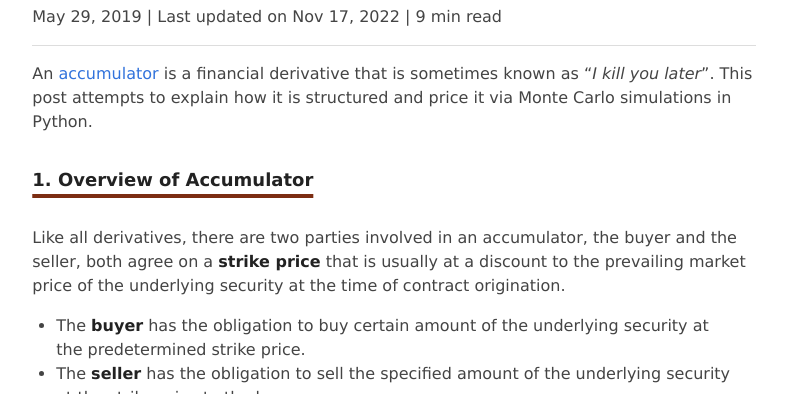
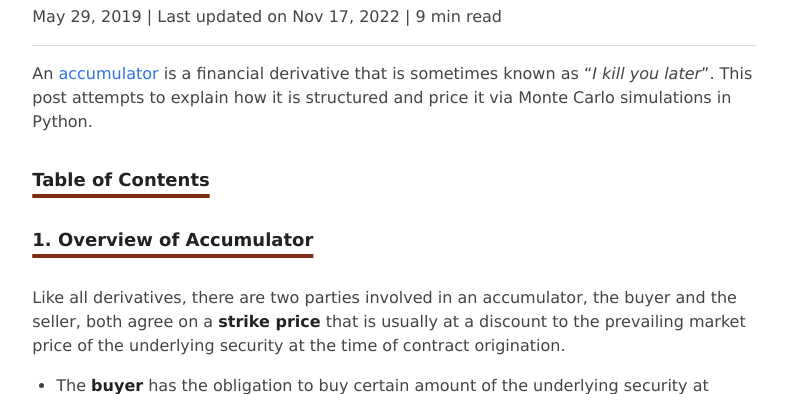
Before and after one commit to mgao6767/adriangao, an Astro site: page /posts/accumulator-option-pricing in a window 1280 px wide. Shown: the part 729-1123 px from the top of the page, without its empty margins (246-1033 px from the left). Built offline with nearby package versions, Linux system fonts and the light colour scheme; Astro itself is replaced by a stand-in of ours; some packages are replaced by stand-ins of ours.

Commit message:
feat(*): table of contents

```diff
--- a/astro.config.mjs
+++ b/astro.config.mjs
@@ -8,6 +8,7 @@ import remarkMath from 'remark-math'
 import rehypeKatex from 'rehype-katex'
 import remarkPrism from 'remark-prism'
 import { remarkReadingTime } from './src/plugins/remark-reading-time.mjs'
+import remarkToc from 'remark-toc'
 
 // https://astro.build/config
 export default defineConfig({
@@ -22,6 +23,7 @@ export default defineConfig({
   markdown: {
     // extendDefaultPlugins: true,
     remarkPlugins: [
+      [remarkToc, { tight: true, ordered: false }],
       remarkMath,
       remarkGfm,
       remarkReadingTime,
--- a/package.json
+++ b/package.json
@@ -33,6 +33,7 @@
     "remark-gfm": "^3.0.1",
     "remark-math": "^5.1.1",
     "remark-prism": "^1.3.6",
+    "remark-toc": "^8.0.1",
     "tailwindcss": "^3.1.8"
   },
   "devDependencies": {
--- a/src/pages/posts/accumulator-option-pricing.md
+++ b/src/pages/posts/accumulator-option-pricing.md
@@ -10,6 +10,8 @@ tags:
 ---
 
 An [accumulator](https://en.wikipedia.org/wiki/Accumulator_(structured_product)) is a financial derivative that is sometimes known as "*I kill you later*". This post attempts to explain how it is structured and price it via Monte Carlo simulations in Python.
+
+## Table of Contents
 
 ## 1. Overview of Accumulator
 
--- a/src/pages/posts/bloomberg-bquant.md
+++ b/src/pages/posts/bloomberg-bquant.md
@@ -5,6 +5,8 @@ pubDate: May 22, 2020
 ---
 
 Bloomberg is developing a new function in the Terminal, called BQuant, BQNT<GO>, under the Bloomberg Anywhere license. I happen to be able to test it thanks to a fund manager and find it could be a future way of using Bloomberg Terminal.
+
+## Table of Contents
 
 ## Background
 
--- a/src/pages/posts/centrifuge-problem.mdx
+++ b/src/pages/posts/centrifuge-problem.mdx
@@ -28,6 +28,8 @@ Another example: balanced 20-hole centrifuge
 ![20-hole-centrifuge](/images/centrifuge/20-hole-centrifuge.svg)
 
 Below is my attempt to programmatically answer the centrifuge problem.
+
+## Table of Contents
 
 ## Method 1: Naïve DFS
 
--- a/src/pages/posts/compute-weekly-return-from-daily-crsp-data.mdx
+++ b/src/pages/posts/compute-weekly-return-from-daily-crsp-data.mdx
@@ -15,6 +15,8 @@ incorrectly and correctly.
   solution](#2-group-using-aligned-dates-fast-version-with-caveat) is the very
   last code block of this post.
 </Aside>
+
+## Table of Contents
 
 ## **INCORRECT** ways
 
--- a/src/pages/posts/firm-historical-headquarter-state-from-10k.mdx
+++ b/src/pages/posts/firm-historical-headquarter-state-from-10k.mdx
@@ -18,6 +18,8 @@ To resolve this issue, an effective way is to use the firm's historical SEC fili
   [corrected_hist_state_1969_2018.dta.zip](/data/download/corrected_hist_state_1969_2018.dta.zip)
   (1MB).
 </Aside>
+
+## Table of Contents
 
 ## Do I have to use SEC filings?
 
--- a/src/pages/posts/merger_acquisition_deals_from_sdc_platinum.md
+++ b/src/pages/posts/merger_acquisition_deals_from_sdc_platinum.md
@@ -13,6 +13,8 @@ This post documents the steps of downloading M&A deals from the SDC Platinum dat
 * the target is a public firm, a private firm, or a subsidiary,
 * the deal value is at least $1m, and
 * the form of the deal is a acquisition, a merger or an acquisition of majority interest.
+
+## Table of Contents
 
 ## Interface of SDC Platinum
 
--- a/src/pages/posts/merton-dd.md
+++ b/src/pages/posts/merton-dd.md
@@ -7,6 +7,8 @@ hasTex: true
 ---
 
 Merton (1974) Distance to Default (DD) model is useful in forecasting defaults. This post documents a few ways to empirically estimate Merton DD (and default probability) as in Bharath and Shumway (2008 RFS).
+
+## Table of Contents
 
 ## The Merton Model
 
--- a/src/pages/posts/python-shared-memory-in-multiprocessing.mdx
+++ b/src/pages/posts/python-shared-memory-in-multiprocessing.mdx
@@ -15,6 +15,8 @@ reducing the costs of copying and moving things around.[^1]
 [^1]:
     This test is performed on a 2017 12-inch MacBook with 1.3 GHz Dual-Core
     Intel Core i5 and 8 GB 1867 MHz LPDDR3 RAM.
+
+## Table of Contents
 
 ## Test
 
--- a/src/pages/posts/specification-curve-analysis.md
+++ b/src/pages/posts/specification-curve-analysis.md
@@ -9,6 +9,8 @@ pubDate: Feb 11, 2021
 More often than not, empirical researchers need to argue that their chosen model specification reigns. If not, they need to run a battery of tests on alternative specifications and report them. The problem is, researchers can fit a few tables each with a few models in the paper at best, and it's extremely hard for readers to know whether the reported results are being cherry-picked.
 
 > So, **_why not run all possible model specifications and find a concise way to report them all?_**
+
+## Table of Contents
 
 ## The Specification Curve
 
--- a/src/pages/posts/textual-analysis-on-sec-filings.mdx
+++ b/src/pages/posts/textual-analysis-on-sec-filings.mdx
@@ -15,6 +15,8 @@ download all historical SEC filings via EDGAR and conduct some textual analyses.
     If you don't require a very customized textual analysis, you should try
     for example [SeekEdgar.com](https://www.seekedgar.com/).
 </Aside>
+
+## Table of Contents
 
 ## 1. Build a master index of SEC filings
 
--- a/src/pages/posts/what-it-takes-to-be-a-ceo.md
+++ b/src/pages/posts/what-it-takes-to-be-a-ceo.md
@@ -6,6 +6,8 @@ pubDate: May 22, 2020
 
 
 Taking up the position of CEO means more than pressure from the board and investors. You’ll also face heavy scrutiny from academia. Whether or not a firm’s hiring and compensation committees use them as a reference, here are some of the findings that you may want to be aware of.
+
+## Table of Contents
 
 ## Upon birth
 
```
Also changed, not shown: 1 other file.
